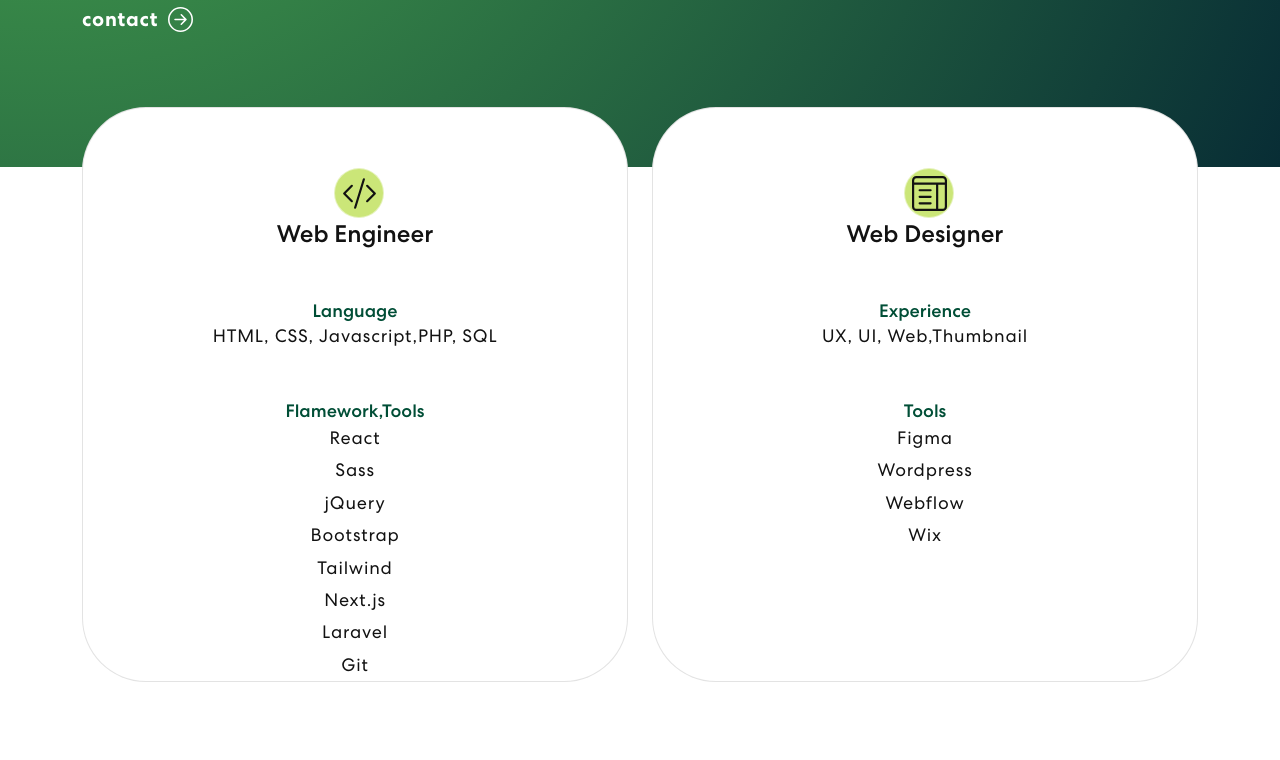
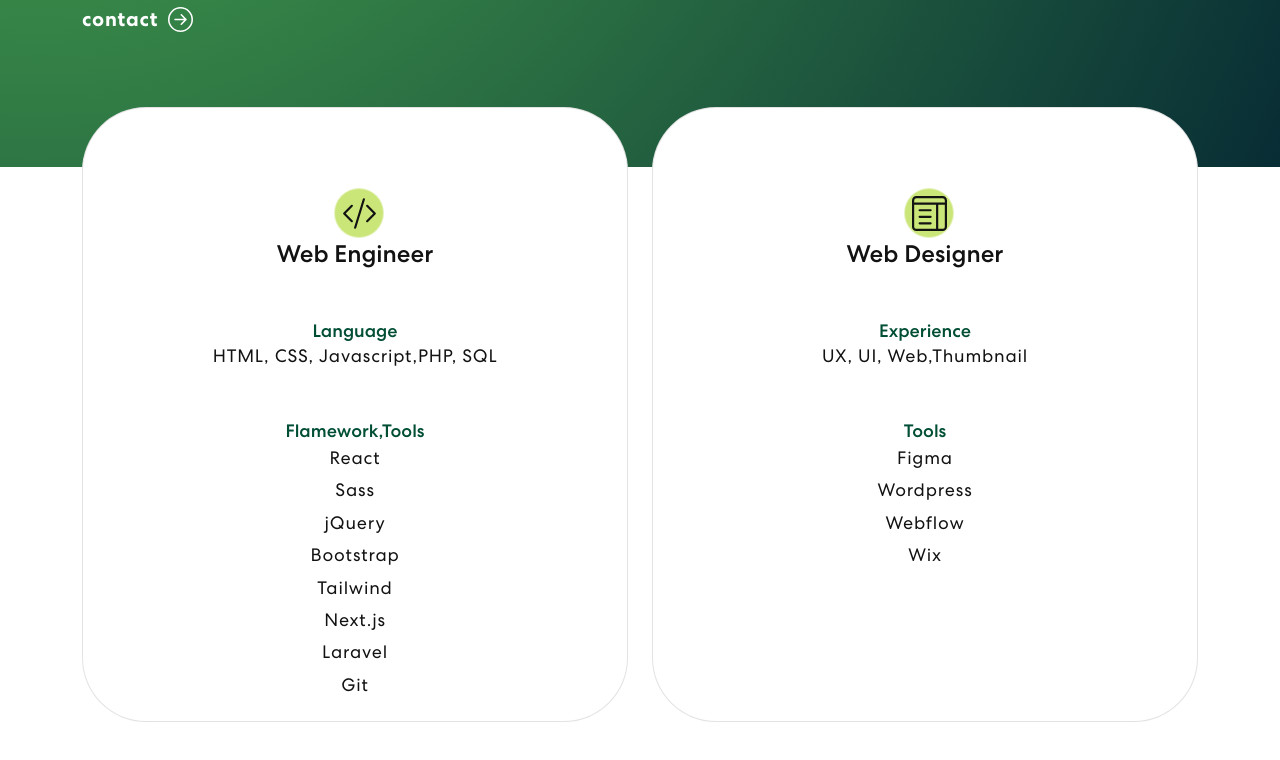
Before and after one commit to marinayam/portfolio, a React (Create React App) app: page / in a window 1280 px wide. Shown: the part 644-1404 px from the top of the page. Built offline with nearby package versions, Linux system fonts and the light colour scheme.

Commit message:
padding調整

```diff
--- a/src/containers/skills/skills.css
+++ b/src/containers/skills/skills.css
@@ -2,6 +2,7 @@
   display: inline-block;
   margin-left: 14px;
   }
+
 .skills-icon p {
   width: 50px;
   height: 50px;
@@ -23,7 +24,7 @@
   background: #fff;
   border-radius: 64px;
   text-align: center;
-  padding: 60px 50px;
+  padding: 80px 50px;
   margin-top: -60px;
   border: 1px solid rgba(200, 200, 200, 0.5);
   width: 100%;
```
